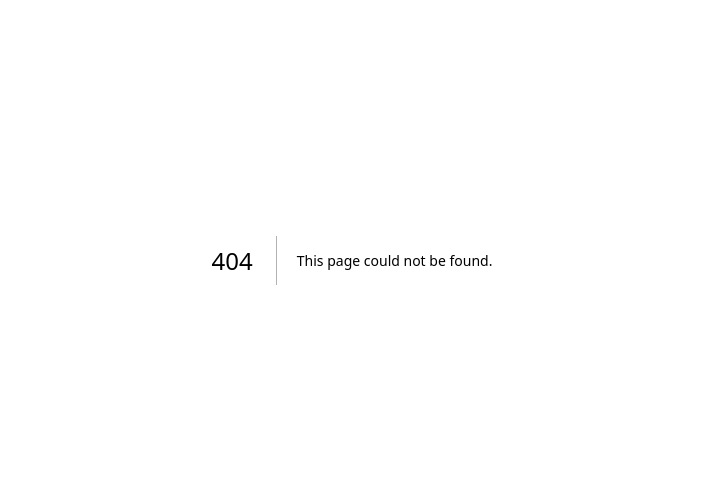
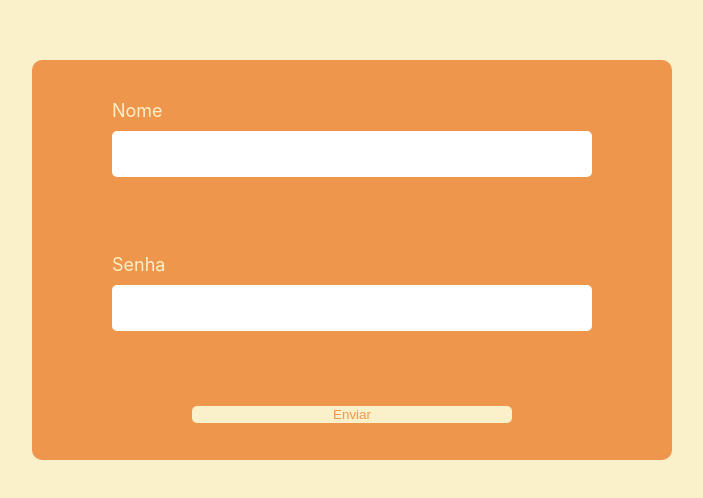
Before and after one commit to Rafael-Corona/AdotaPet, a Next.js app: page /login in a window 1280 px wide. Before the commit this address had no page. Shown: the part 140-638 px from the top of the page, without its empty margins (288-991 px from the left). Built offline with nearby package versions, Linux system fonts and the light colour scheme.

Commit message:
pages: create login page

```diff
--- /dev/null
+++ b/src/pages/_app.js
@@ -0,0 +1,5 @@
+import '../styles/global.css';
+
+export default function App({ Component, pageProps }) {
+  return <Component {...pageProps} />;
+}
--- /dev/null
+++ b/src/pages/api/login.js
@@ -0,0 +1,12 @@
+export default function handler(req, res) {
+	const body = req.body
+
+	console.log('body: ', body)
+
+	if (!body.name || !body.password) {
+		// Sends a HTTP bad request error code
+		return res.status(400).json({ data: 'First or last name not found' })
+	}
+
+	res.status(200).json({ data: `${body.name}` })
+}
--- /dev/null
+++ b/src/pages/login.js
@@ -0,0 +1,49 @@
+import styles from './login.module.css'
+
+function Login() {
+	const handleSubmit = async (event) => {
+		event.preventDefault()
+
+		const data = {
+			name: event.target.name.value,
+			password: event.target.password.value,
+		}
+
+		event.target.name.value = ''
+		event.target.password.value = ''
+
+		const jsonData = JSON.stringify(data)
+
+		const endpoint = '/api/login'
+
+		const options = {
+			method: 'POST',
+			headers: { 'Content-Type': 'application/json' },
+			body: jsonData
+		}
+
+		const response = await fetch(endpoint, options)
+
+		const result = await response.json()
+	}
+
+	return (
+		<div className={styles.container}>
+			<form onSubmit={handleSubmit} className={styles.login_form}>
+					<div className={styles.text_box}>
+						<label htmlFor="Nome">Nome</label>
+						<input type="text" name="name" required />
+					</div>
+
+					<div className={styles.text_box}>
+						<label htmlFor="last">Senha</label>
+						<input type="password" name="password" />
+					</div>
+
+					<button type="submit">Enviar</button>
+			</form>
+		</div>
+	)
+}
+
+export default Login
--- /dev/null
+++ b/src/pages/login.module.css
@@ -0,0 +1,56 @@
+.container {
+	display: flex;
+	align-items: center;
+	justify-content: center;
+	height: 100vh;
+	width: 100vw;
+	background-color: var(--white);
+}
+
+.login_form {
+	display: flex;
+	flex-direction: column;
+	align-items: center;
+	justify-content: space-around;
+
+	width: 50%;
+	height: 50%;
+
+	background-color: var(--orange);
+	color: var(--white);
+
+	border-radius: 10px;
+}
+
+.text_box {
+	display: flex;
+	flex-direction: column;
+	justify-content: flex-start;
+	border: 2px black;
+	width: 75%;
+	height: 20%
+}
+
+.text_box input {
+	margin-top: 5px;
+	border-radius: 5px;
+	border: none;
+	height: 100%;
+}
+
+.text_box input:hover {
+	outline: none;
+}
+
+.text_box input:focus {
+	outline: none;
+}
+
+.login_form button {
+	border: none;
+	background-color: var(--white);
+	color: var(--orange);
+	width: 50%;
+	heght: 20%;
+	border-radius: 5px;
+}
--- /dev/null
+++ b/src/styles/global.css
@@ -0,0 +1,16 @@
+:root {
+	--blue: #0D3B66;
+	--white: #FAF0CA;
+	--yellow: #F4D35E;
+	--orange: #EE964B;
+}
+
+html,
+body {
+	padding: 0;
+	margin: 0;
+	font-family: -apple-system, BlinkMacSystemFont, Segoe UI, Roboto, Oxygen, Ubuntu,
+	Cantarell, Fira Sans, Droid Sans, Helvetica Neue, sans-serif;
+	line-height: 1.6;
+	font-size: 18px;
+}
```
